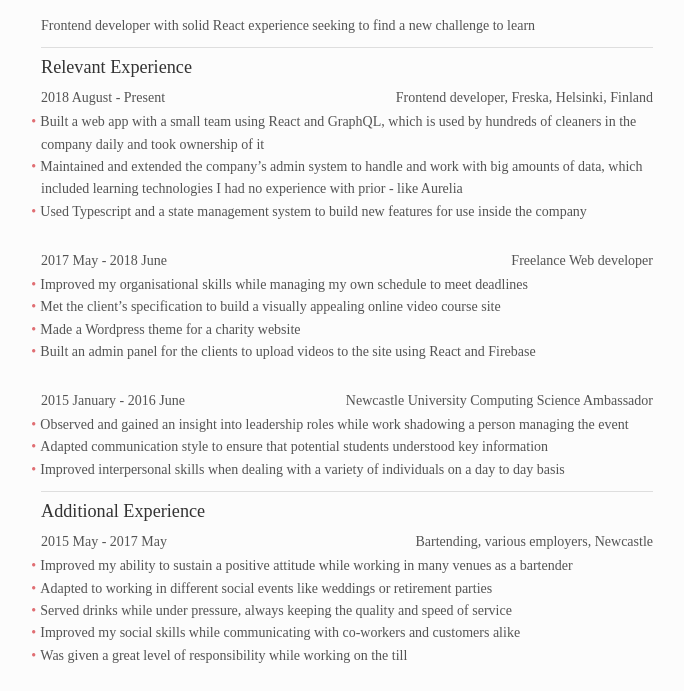
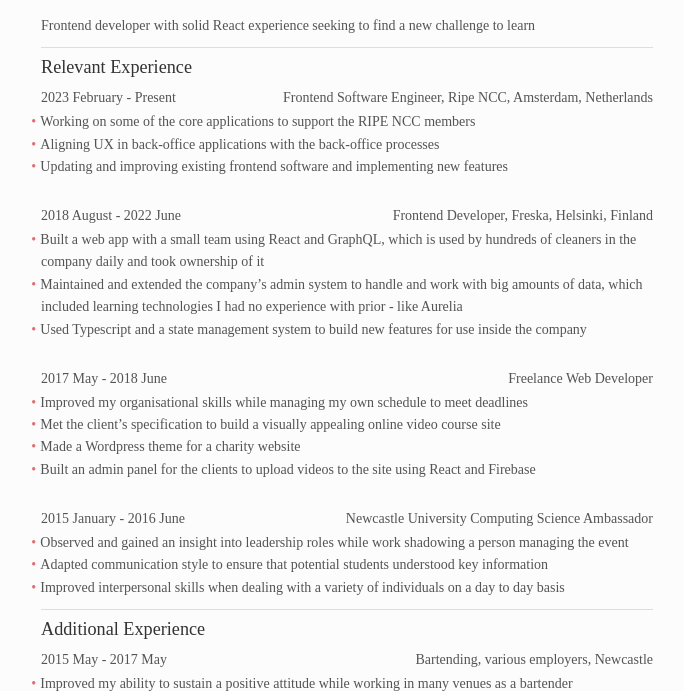
Before and after one commit to egloo8/egloo8.github.io, a plain HTML site: page index.html in a window 1280 px wide. Shown: the part 54-745 px from the top of the page, without its empty margins (293-977 px from the left). Drawn offline with Linux system fonts and the light colour scheme.

Commit message:
Update to current experience

```diff
--- a/index.html
+++ b/index.html
@@ -17,8 +17,21 @@
         <hr>
         <h2>Relevant Experience</h2>
         <p>
-            <b>2018 August - Present</b>
-            <b id='right'>Frontend developer, Freska, Helsinki, Finland</b>
+            <b>2023 February - Present</b>
+            <b id='right'>Frontend Software Engineer, Ripe NCC, Amsterdam, Netherlands</b>
+        </p>
+        <ul>
+            <li>Working on some of the core applications to support the RIPE NCC members
+            </li>
+            <li>Aligning UX in back-office applications with the back-office processes
+            </li>
+            <li>Updating and improving existing frontend software and implementing new features
+            </li>
+        </ul>
+        <br>
+        <p>
+            <b>2018 August - 2022 June</b>
+            <b id='right'>Frontend Developer, Freska, Helsinki, Finland</b>
         </p>
         <ul>
             <li>Built a web app with a small team using React and GraphQL, which is used by hundreds of cleaners in the company daily and took ownership of it
@@ -31,7 +44,7 @@
         <br>
         <p>
             <b>2017 May - 2018 June</b>
-            <b id='right'>Freelance Web developer</b>
+            <b id='right'>Freelance Web Developer</b>
         </p>
         <ul>
             <li>Improved my organisational skills while managing my own schedule to meet deadlines
```
